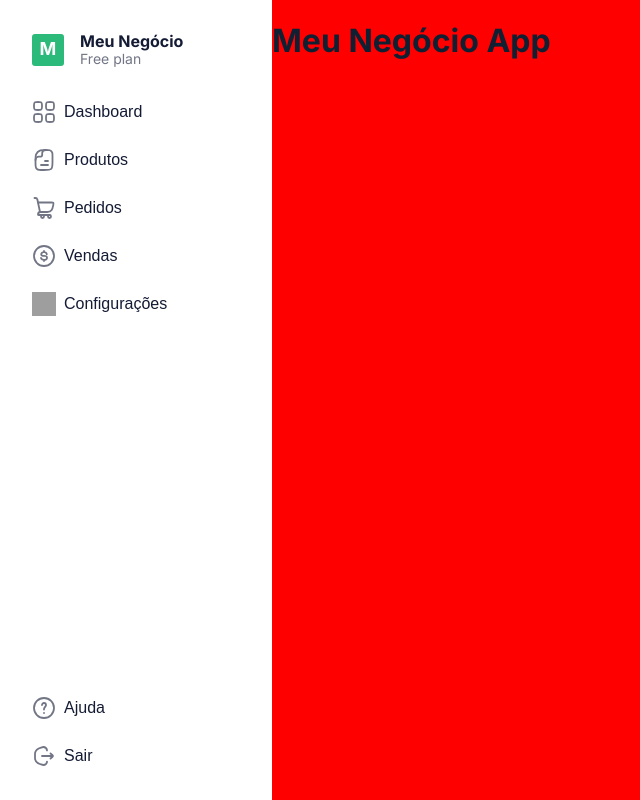
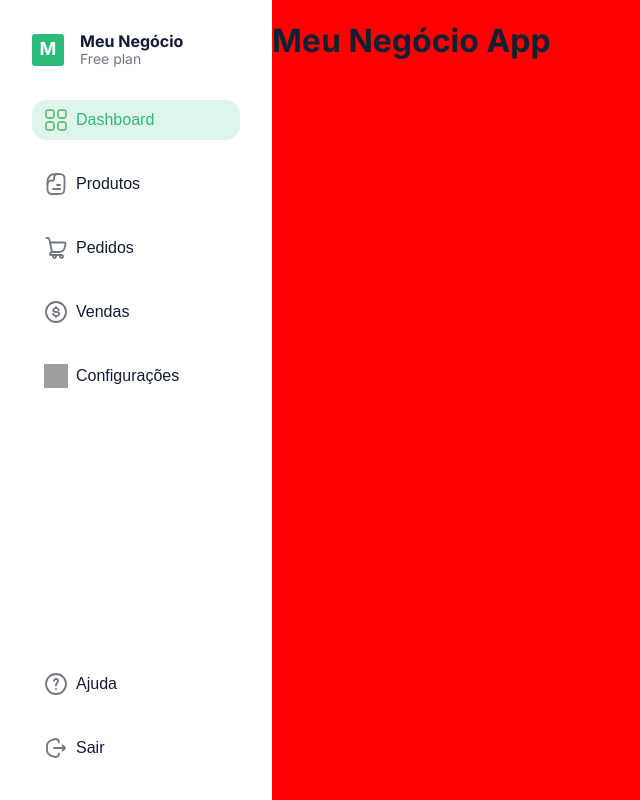
Before and after one commit to kvojps/meu-negocio-app, a React (Vite) app in the folder src/renderer/: page / in a window 1280 px wide. Shown: the whole page, without its empty margins (0-640 px from the left). Built offline with nearby package versions, Linux system fonts and the light colour scheme; grey boxes are pictures that could not be loaded.

Commit message:
[feat]: add sidebar nav item activation style

```diff
--- a/src/renderer/src/components/sidebar/Styles.css
+++ b/src/renderer/src/components/sidebar/Styles.css
@@ -68,12 +68,18 @@
   cursor: pointer;
   display: flex;
   gap: 0.5rem;
-  padding: 0rem; /* Remove default padding */
+  padding: 0.5rem 0.75rem;
   text-align: left;
+  transition:
+    background-color 150ms ease,
+    color 150ms ease;
 }
 
 .sidebar-nav-icon {
   flex: 0 0 auto;
+  transition:
+    filter 150ms ease,
+    transform 150ms ease;
 }
 
 .sidebar-nav-label {
@@ -81,3 +87,17 @@
   font-weight: 400;
   line-height: 1.2;
 }
+
+.sidebar-nav-item--active {
+  background-color: rgba(44, 186, 122, 0.15);
+}
+
+.sidebar-nav-item--active .sidebar-nav-label {
+  color: #2cba7a;
+}
+
+.sidebar-nav-item--active .sidebar-nav-icon {
+  /* Approximate #2CBA7A tint */
+  filter: invert(39%) sepia(72%) saturate(600%) hue-rotate(85deg)
+    brightness(95%) contrast(90%);
+}
```
